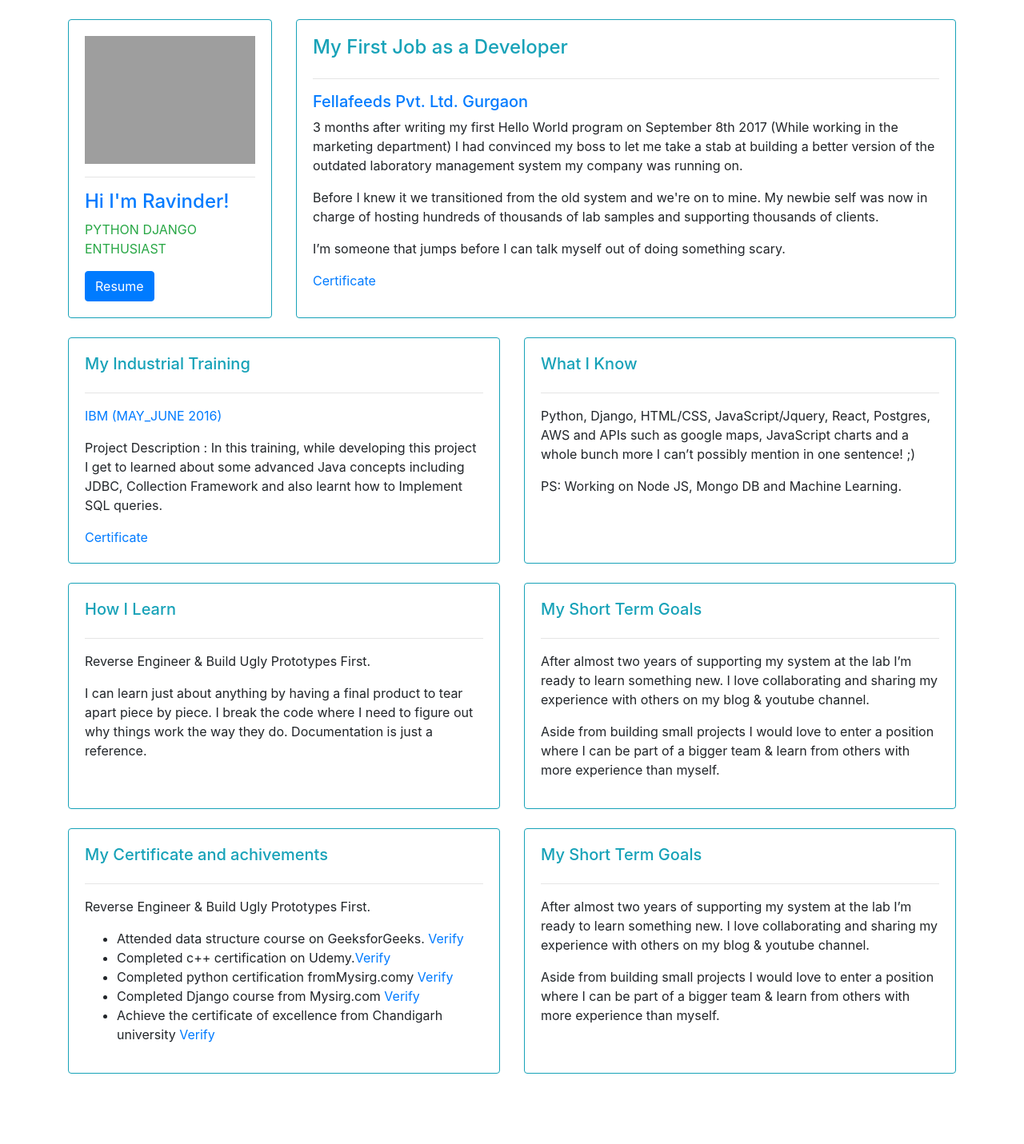
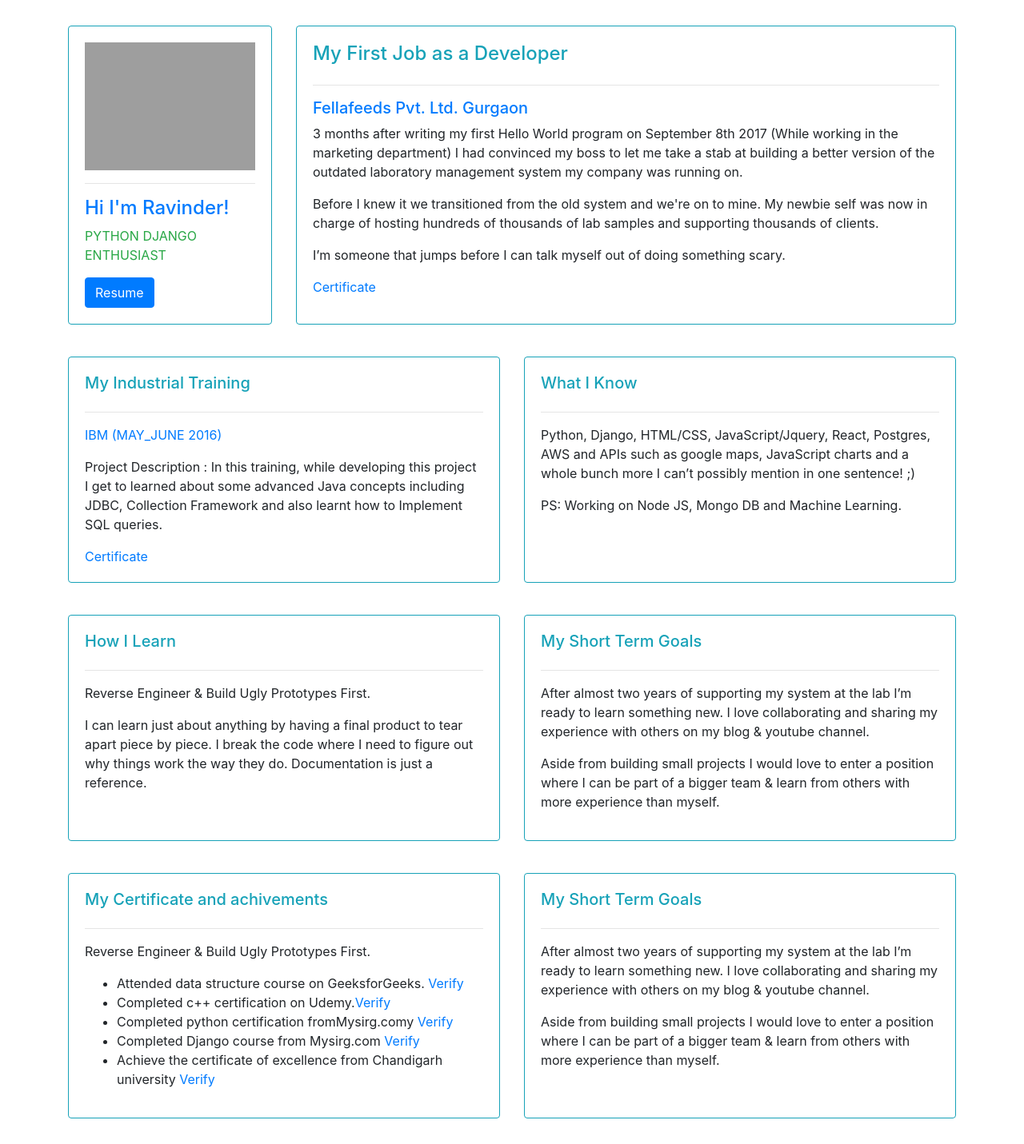
Before and after one commit to Rschanania/Resume, a Django app: page / in a window 1280 px wide. Shown: the whole page at 80% size. Before the commit the page ends 1343 px from the top, so only its background shows below. Run offline with Django 3.2, Linux system fonts and the light colour scheme; some libraries are stand-ins or nearby versions; grey boxes are pictures that could not be loaded.

Commit message:
New version

```diff
--- a/base/templates/base/home.html
+++ b/base/templates/base/home.html
@@ -27,19 +27,19 @@
 	<br>
 	<div class="container">
 		<div class="row">
-			<div class="col-lg-3">
+			<div class="col-lg-3 my-2">
 				<div class="card card-body h-100  border-info" id="profile-wrapper">
 					<img id="profile-pic" src="https://media-exp1.licdn.com/dms/image/C5103AQF0_fnlH56JZg/profile-displayphoto-shrink_200_200/0?e=1593648000&v=beta&t=oFpO_j97ZH3d87dmbuzC3faHC5xzzOc78saWz8guINw" >
 					<hr>
 					<h4 class='text-primary'>Hi I'm Ravinder!</h4>
 					<p class='text-success'>PYTHON DJANGO ENTHUSIAST</p>
 					<a target="_blank" href="https://drive.google.com/open?id=1r-t1syFYZ9ZTBKp_TwkQ1nZNyycagt0S">
-						<button type="button" class="btn btn-primary">Resume</button>
+						<button type="button" class="btn btn-primary mx-auto">Resume</button>
 					</a>
 				</div>
 			</div>
 
-			<div class="col-lg-9">
+			<div class="col-lg-9 my-2">
 				<div class="card card-body h-100  border-info">
 					<h4 class="text-info">My First Job as a Developer</h4>
 					<hr>
@@ -59,7 +59,7 @@
 		</div>
 		<br>
 		<div class="row">
-			<div class="col-lg-6 ">
+			<div class="col-lg-6 my-2">
 				<div class="card card-body h-100 border-info">
 					<h5 class="text-info">My Industrial Training</h5>
 					<hr>
@@ -71,7 +71,7 @@
 					</div>
 			</div>
 
-			<div class="col-lg-6 ">
+			<div class="col-lg-6 my-2">
 				<div class="card card-body h-100 border-info">
 					<h5 class="text-info">What I Know</h5>
 					<hr>
@@ -82,7 +82,7 @@
 		</div>
 		<br>
 		<div class="row">
-			<div class="col-lg-6">
+			<div class="col-lg-6 my-2">
 				<div class="card card-body h-100 border-info">
 					<h5 class="text-info">How I Learn</h5>
 					<hr>
@@ -92,7 +92,7 @@
 				</div>
 			</div>
 
-			<div class="col-lg-6">
+			<div class="col-lg-6 my-2">
 				<div class="card card-body h-100 border-info">
 					<h5 class="text-info">My Short Term Goals</h5>
 				<hr>
@@ -104,7 +104,7 @@
 		</div>
 		<br>
 		<div class="row">
-			<div class="col-lg-6">
+			<div class="col-lg-6 my-2">
 				<div class="card card-body h-100 border-info">
 					<h5 class="text-info">My Certificate and achivements</h5>
 					<hr>
@@ -125,7 +125,7 @@
 				</div>
 			</div>
 
-			<div class="col-lg-6">
+			<div class="col-lg-6 my-2">
 				<div class="card card-body h-100 border-info">
 					<h5 class="text-info">My Short Term Goals</h5>
 				<hr>
```
Also changed, not shown: mywebsite/settings.py (+9 -1 lines).
